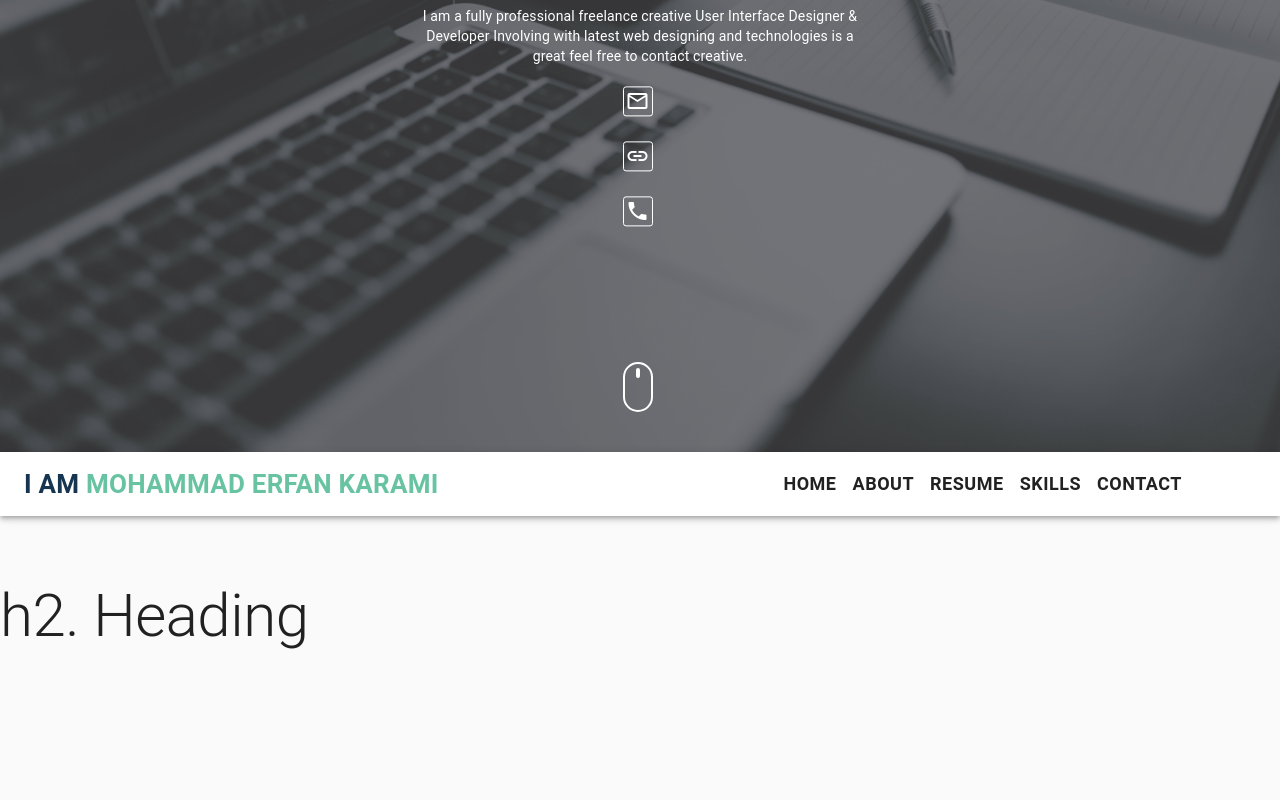
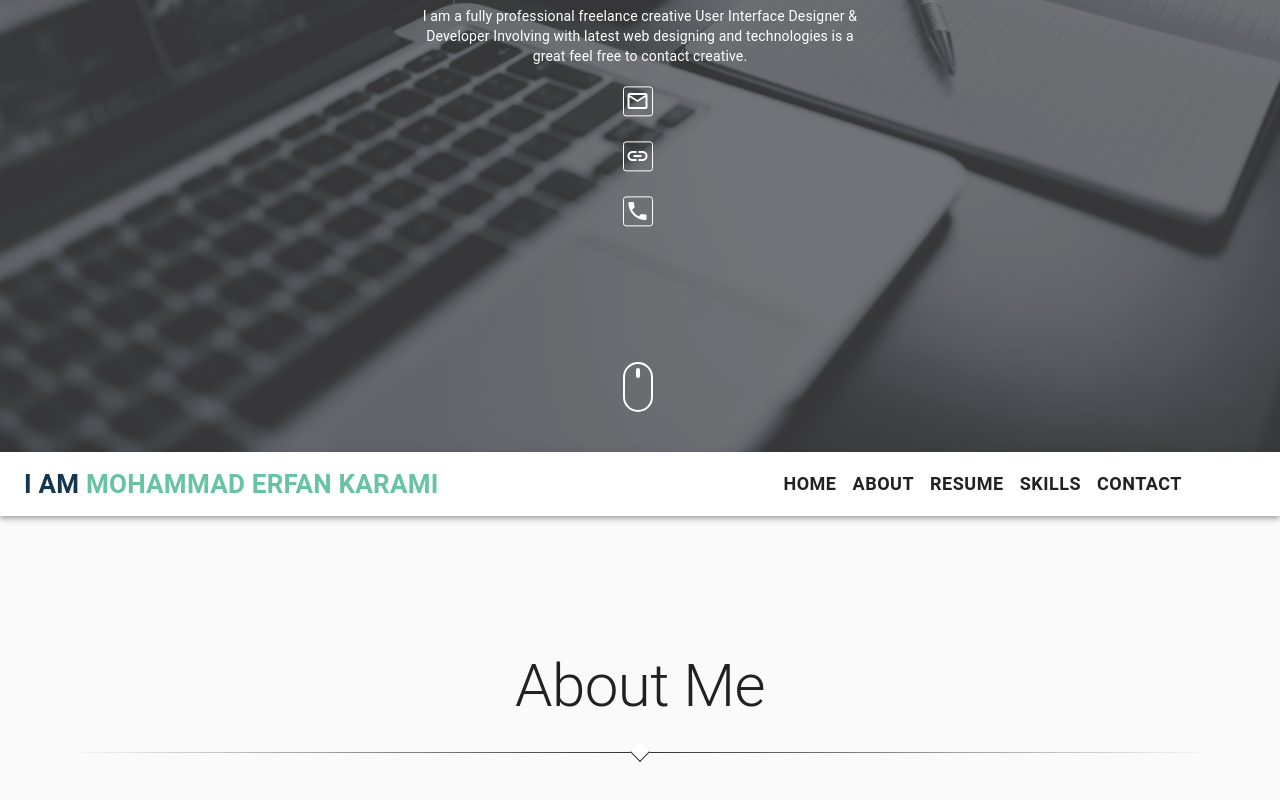
Before and after one commit to merfankarami/resume, a React (Create React App) app: page / in a window 1280 px wide. Shown: the part 348-1148 px from the top of the page. Before the commit the page ends 1000 px from the top, so only its background shows below. Built offline with nearby package versions, Linux system fonts and the light colour scheme.

Commit message:
typography created

```diff
--- a/src/App.js
+++ b/src/App.js
@@ -40,7 +40,7 @@ export default function App() {
         <Mouse />
       </div>
       <ElevateAppBar />
-      <Title />
+      <Title>About Me</Title>
     </div>
   );
 }
--- a/src/Components/Typography/Typograhpy.js
+++ b/src/Components/Typography/Typograhpy.js
@@ -1,22 +1,26 @@
-import React from 'react';
-import Typography from '@material-ui/core/Typography';
-import { makeStyles } from '@material-ui/core/styles';
+import React from "react";
+import Typography from "@material-ui/core/Typography";
+import { makeStyles } from "@material-ui/core/styles";
+
+import "./Typography.css";
 
 const useStyles = makeStyles({
   root: {
-    width: '100%',
-    maxWidth: 500,
+    textAlign: "center",
+    marginTop: 70,
   },
 });
 
-export default function Title() {
+export default function Title(props) {
   const classes = useStyles();
-
   return (
     <div className={classes.root}>
-      <Typography variant="h2" gutterBottom>
-        h2. Heading
+      <Typography className={classes.root} variant="h2">
+        {props.children}
       </Typography>
+      <div class="wrapper">
+        <div class="divider div-transparent div-arrow-down"></div>
+      </div>
     </div>
   );
 }
--- /dev/null
+++ b/src/Components/Typography/Typography.css
@@ -0,0 +1,39 @@
+.wrapper {
+  padding-bottom: 90px;
+}
+
+.divider {
+  position: relative;
+  margin-top: 30px;
+  height: 1px;
+}
+
+.div-transparent::before {
+  content: "";
+  position: absolute;
+  top: 0;
+  left: 5%;
+  right: 5%;
+  width: 90%;
+  height: 1px;
+  background-image: linear-gradient(
+    to right,
+    transparent,
+    rgb(48, 49, 51),
+    transparent
+  );
+}
+
+.div-arrow-down::after {
+  content: "";
+  position: absolute;
+  z-index: 1;
+  top: -7px;
+  left: calc(50% - 7px);
+  width: 14px;
+  height: 14px;
+  transform: rotate(45deg);
+  background-color: white;
+  border-bottom: 1px solid rgb(48, 49, 51);
+  border-right: 1px solid rgb(48, 49, 51);
+}
```
